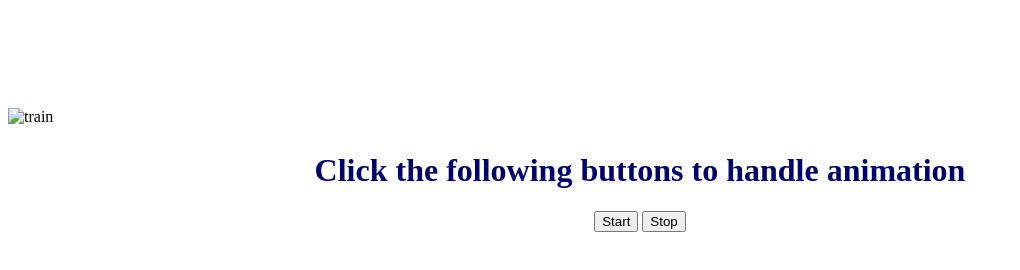
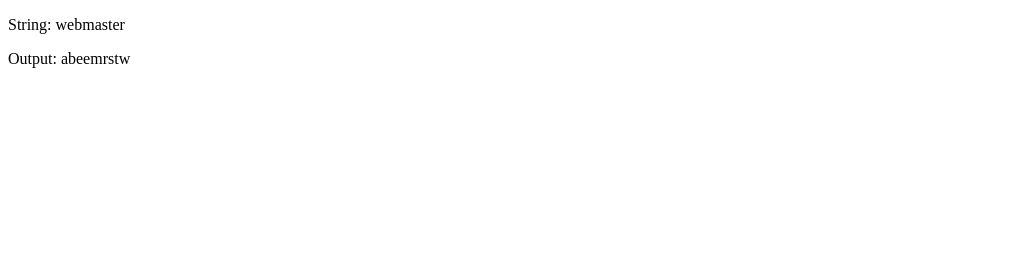
Before and after one commit to sravanthee03/task-2, a plain HTML site: page task1.2.html in a window 1280 px wide. Shown: the whole page, without its empty margins (0-1020 px from the left). Drawn offline with Linux system fonts and the light colour scheme.

Commit message:
Update task1.2.html

```diff
--- a/task1.2.html
+++ b/task1.2.html
@@ -3,40 +3,20 @@
 <head>
     <meta charset="UTF-8">
     <meta name="viewport" content="width=device-width, initial-scale=1.0">
-    <title>JavaScript Task-7</title>
-    <script>
-        function start(){
-            document.getElementById("train").style.animationPlayState = "running";
-        }
-        function stop(){
-            document.getElementById("train").style.animationPlayState="paused";
-        }
-    </script>
-    <style>
-        h1,div{
-            text-align: center;
-        }
-        h1{
-            color: rgb(2, 2, 109);
-        }
-        img{
-            padding-top: 100px;
-            animation: move 4s linear infinite ;
-            animation-play-state: paused;
-        }
-        @keyframes move{
-            0% {padding-left: 0%;}
-            100% {padding-left: 100%;}
-        }
-    </style>
+    <title>4.2</title>
 </head>
 <body>
-    <img id="train" src="train.png" alt="train" height="200px">
-    <div style="width: 100%;height: 5px;"></div>
-    <h1>Click the following buttons to handle animation</h1>
-    <div>
-        <button onclick="start()">Start</button>
-        <button onclick="stop()">Stop</button>
-    </div>
+    <p>String: webmaster</p>
+    <div id="result"></div>
+   <script>
+      function alphaOrder(str){
+         var arr = str.split("");
+         arr.sort();
+         var sortedStr = arr.join("");
+         return sortedStr
+      }
+      document.getElementById("result").innerHTML ="Output: "+ alphaOrder("webmaster")
+   </script>
+
 </body>
 </html>
```
